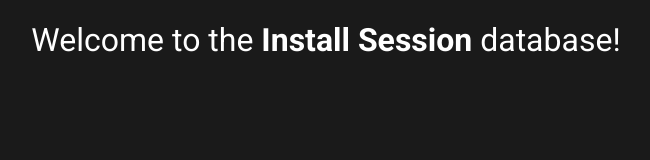
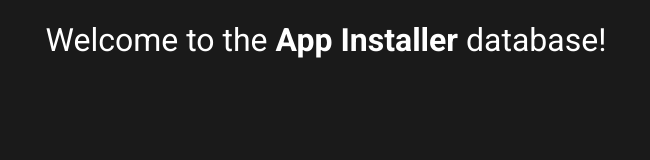
Before and after one commit to Foxiseminger/server-thing, a plain HTML site: page index.html in a window 1280 px wide. Shown: the whole page, without its empty margins (314-964 px from the left). Drawn offline with Linux system fonts and the light colour scheme.

Commit message:
Update index.html

```diff
--- a/index.html
+++ b/index.html
@@ -20,6 +20,6 @@
     </style>
 </head>
 <body>
-    <h1>Welcome to the <b>Install Session </b>database!</h1>
+    <h1>Welcome to the <strong>App Installer</strong> database!</h1>
 </body>
 </html>
```
